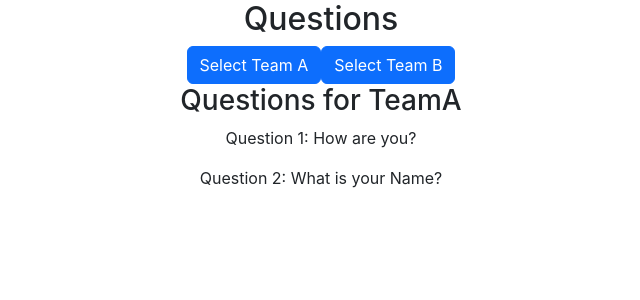
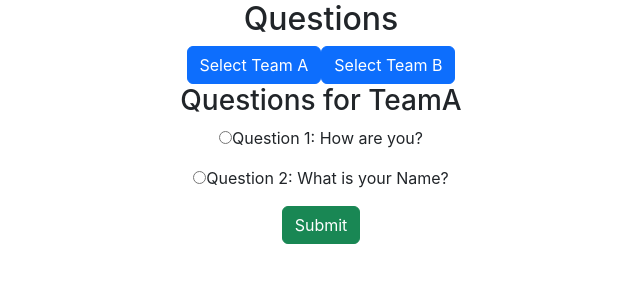
Before and after one commit to tswmy/login-form, a React (Create React App) app: page /questions in a window 1280 px wide. Both pictures are taken after a click on the button "Select Team A". Shown: the top 300 px of the page, without its empty margins (319-959 px from the left). Built offline with nearby package versions, Linux system fonts and the light colour scheme; the HTML template or start-up script is replaced by a standard one.

Commit message:
Add files via upload

```diff
--- a/src/Login.js
+++ b/src/Login.js
@@ -16,7 +16,7 @@ function Login() {
     e.preventDefault();
     if (validate()) {
       // console.log("proceed");
-      fetch("http://localhost:8000/user/" + username)
+      fetch("http://localhost:8000/users/" + username)
         .then((res) => {
           return res.json();
         })
--- a/src/Questions.js
+++ b/src/Questions.js
@@ -1,18 +1,62 @@
 import React, { useState } from "react";
+import { useNavigate } from "react-router-dom";
 
 function Questions() {
   const [selectedTeam, setSelectedTeam] = useState(null);
+  const [responses, setResponses] = useState({
+    question1: null,
+    question2: null,
+  });
+
+  const navigate = useNavigate();
 
   const handleTeamSelection = (team) => {
     setSelectedTeam(team);
   };
 
+  const handleResponseChange = (question, value) => {
+    setResponses((prevResponses) => ({
+      ...prevResponses,
+      [question]: value,
+    }));
+  };
+
+  const handleSubmit = () => {
+    const username = "id";
+    const userId = "id";
+
+    console.log("Responses:", responses);
+
+    fetch(`http://localhost:8000/users/${userId}`, {
+      method: "POST",
+      headers: {
+        "Content-Type": "application/json",
+      },
+      body: JSON.stringify({
+        username,
+        responses: {
+          ...responses,
+          team: selectedTeam,
+        },
+      }),
+    })
+      .then((response) => response.json())
+      .then((data) => {
+        console.log("Response submitted successfully:", data);
+
+        navigate("/");
+      })
+      .catch((error) => {
+        console.error("Error submitting response:", error);
+      });
+  };
+
   return (
-    <div className=" text-center ">
+    <div className="text-center">
       <h2>Questions</h2>
 
       <button
-        className="btn btn-primary "
+        className="btn btn-primary"
         onClick={() => handleTeamSelection("TeamA")}
       >
         Select Team A
@@ -29,16 +73,51 @@ function Questions() {
           <h3>{`Questions for ${selectedTeam}`}</h3>
           {selectedTeam === "TeamA" && (
             <div>
-              <p>Question 1: How are you?</p>
-              <p>Question 2: What is your Name?</p>
+              <p>
+                <input
+                  type="radio"
+                  name="question1"
+                  value="Option1"
+                  onChange={() => handleResponseChange("question1", "Option1")}
+                />
+                Question 1: How are you?
+              </p>
+              <p>
+                <input
+                  type="radio"
+                  name="question1"
+                  value="Option2"
+                  onChange={() => handleResponseChange("question1", "Option2")}
+                />
+                Question 2: What is your Name?
+              </p>
             </div>
           )}
           {selectedTeam === "TeamB" && (
             <div>
-              <p>Question 1: How many members are there in your team?</p>
-              <p>Question 2: Who is the best athlete in your team?</p>
+              <p>
+                <input
+                  type="radio"
+                  name="question2"
+                  value="Option1"
+                  onChange={() => handleResponseChange("question2", "Option1")}
+                />
+                Question 1: How many members are there in your team?
+              </p>
+              <p>
+                <input
+                  type="radio"
+                  name="question2"
+                  value="Option2"
+                  onChange={() => handleResponseChange("question2", "Option2")}
+                />
+                Question 2: Who is the best athlete in your team?
+              </p>
             </div>
           )}
+          <button className="btn btn-success" onClick={handleSubmit}>
+            Submit
+          </button>
         </div>
       )}
     </div>
--- a/src/Register.js
+++ b/src/Register.js
@@ -50,7 +50,7 @@ const Register = () => {
     e.preventDefault();
     let regobj = { id, name, password, email, mobile };
     if (isValidate()) {
-      fetch("http://localhost:8000/user", {
+      fetch("http://localhost:8000/users", {
         method: "POST",
         headers: { "content-type": "application/json" },
         body: JSON.stringify(regobj),
```
